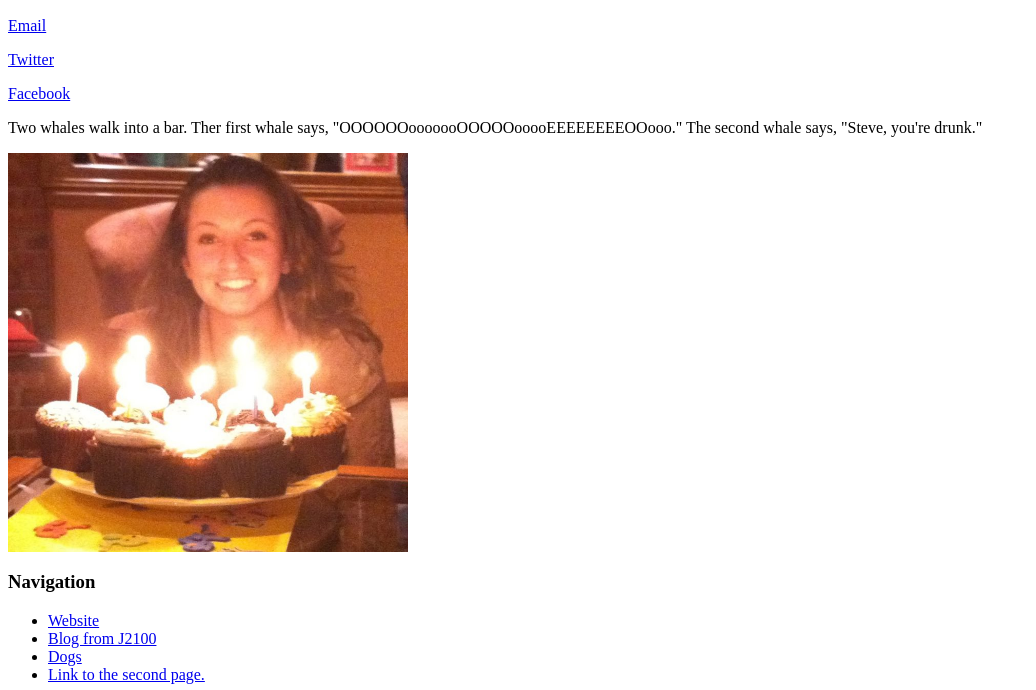
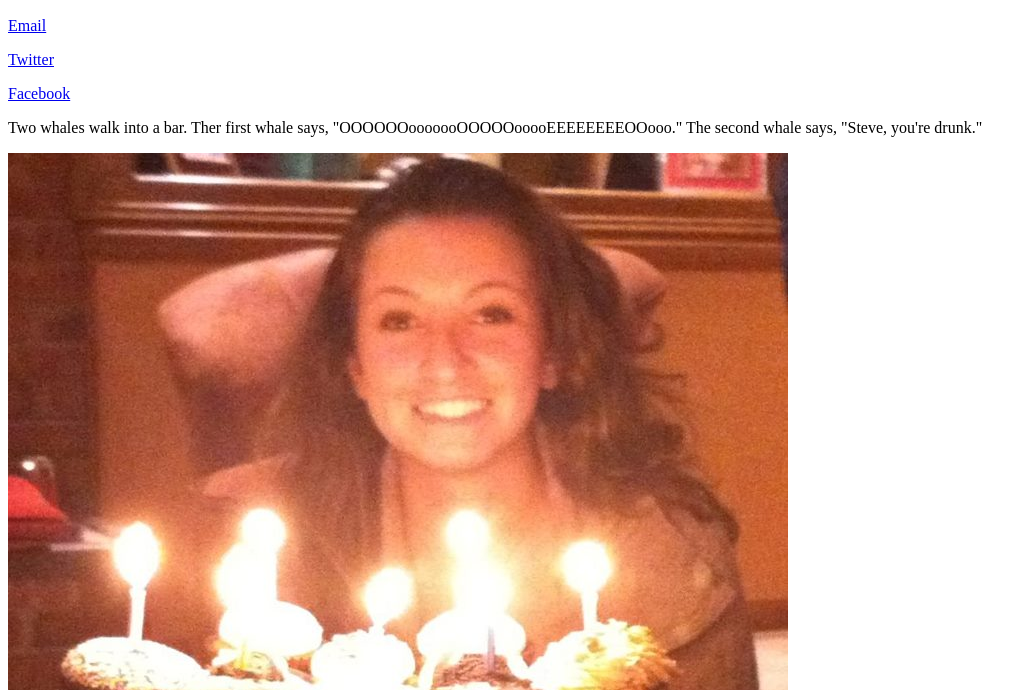
Before and after one commit to j4502-fs16/olson, a plain HTML site: page index.html in a window 1280 px wide. Shown: the part 110-800 px from the top of the page, without its empty margins (0-1036 px from the left). Drawn offline with Linux system fonts and the light colour scheme.

Commit message:
Fixes for website

```diff
--- a/index.html
+++ b/index.html
@@ -1,5 +1,6 @@
 <!DOCTYPE html PUBLIC "-//W3C//DTD XHTML 1.0 Transitional//EN"
    "http://www.w3.org/TR/xhtml1/DTD/xhtml1-transitional.dtd">
+<html>
    <head>
   <title>Jackie's website</title>
 
@@ -16,7 +17,7 @@
 
 <p>Two whales walk into a bar. Ther first whale says, "OOOOOOooooooOOOOOooooEEEEEEEEOOooo." The second whale says, "Steve, you're drunk."</p>
 
-<a href="mailto:jhormd@mail.missouri.edu"><img src="Jackie's Picture.jpg" alt="Jackie's Picture" title="Jackie's Picture" width=400 /></a>
+<a href="mailto:jhormd@mail.missouri.edu"><img src="Jackie's Picture.jpg" alt="Jackie's Picture" title="Jackie's Picture"/></a>
 
 
 <p><!--This is a comment and will not show on the site/!--></p>
```
